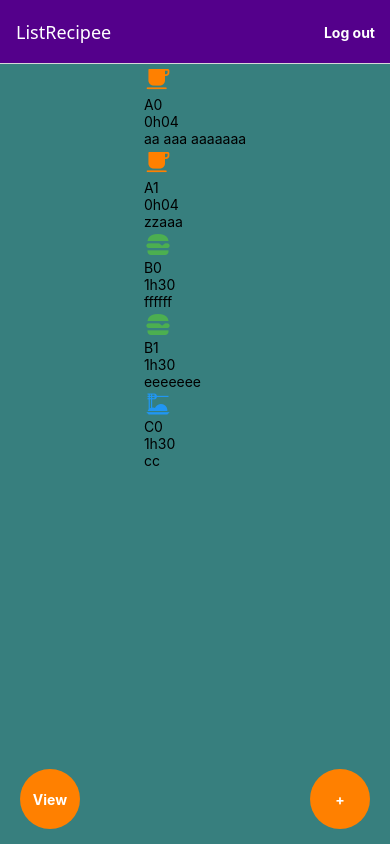
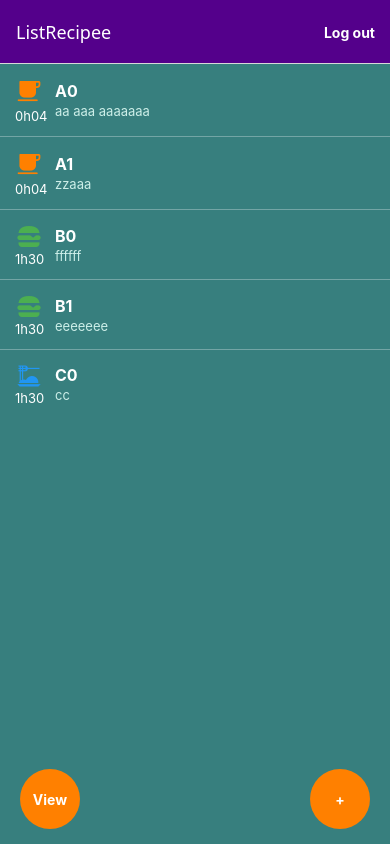
Before and after one commit to Alexlegamer427/Recipeasy, a React Native app: screen /ListRecipee in a window 390 px wide. Built offline with nearby package versions, Linux system fonts and the light colour scheme.

Commit message:
add list UI

```diff
--- a/pages/ListRecipee.js
+++ b/pages/ListRecipee.js
@@ -7,6 +7,9 @@
   export default function ListRecipee({navigation,route}) {
 
     const TextColor = '#FFFFFF';
+    const breakfastColor = '#ff8000';
+    const dinnerColor = '#2196f3';
+    const lunchColor = '#4caf50';
 
     const categoryIcons = {
         1: { lib: Ionicons, name: 'cafe' },
@@ -28,6 +31,7 @@
         { category: 2, name: 'B1', durationHours: 1, durationMinutes: 30, description: 'eeeeeee' },
     ]);
 
+
     useFocusEffect(
         useCallback(() => {
             const newRecipe = route.params?.newRecipe;
@@ -40,7 +44,7 @@
 
     const sortedRecipes = [...recipes].sort((a, b) => a.name.localeCompare(b.name));
 
-        const handleView = () => {
+    const handleView = () => {
         if (recipes.length == 0) {
             console.log('Aucune recette à afficher');
             return;
@@ -66,24 +70,34 @@
                     { opacity: pressed ? 0.6 : 1 }
                 ]}
             >
-                <IconComponent
-                    name={iconName}
-                    size={28}
-                    color={item.category === 1 ? '#ff8000' : item.category === 2 ? '#4caf50' : '#2196f3'}
-                    style={{ marginRight: 12 }}
-                />
+                <View>
+
+                    <IconComponent
+                        name={iconName}
+                        size={28}
+                        color={item.category === 1 ? breakfastColor : item.category === 2 ? lunchColor : dinnerColor}
+                        style={styles.iconSpacing }
+                    />
+                    <Text style={styles.recipeDuration}>
+                                {formatDuration(item.durationHours, item.durationMinutes)}
+                    </Text>
+
+                </View>
 
                 <View style={styles.recipeItemText}>
+
                     <View style={styles.recipeItemHeader}>
+
                         <Text style={styles.recipeName}>{item.name}</Text>
-                        <Text style={styles.recipeDuration}>
-                            {formatDuration(item.durationHours, item.durationMinutes)}
-                        </Text>
+
                     </View>
+
                     <Text style={styles.recipeDescription} numberOfLines={1}>
                         {item.description}
                     </Text>
+
                 </View>
+
             </Pressable>
         );
     };
@@ -91,18 +105,23 @@
   return (
 
     <View style={styles.centerBox}>
+
         <View style={styles.listContent}>
+
             <FlatList
                 data={sortedRecipes}
                 keyExtractor={(item, index) => `${item.name}-${index}`}
                 renderItem={renderItem}
                 ItemSeparatorComponent={() => <View style={styles.separator} />}
                 ListEmptyComponent={() => (
+
                     <Text style={{ color: TextColor, textAlign: 'center', marginTop: 20 }}>
                         Aucune recette pour l'instant
                     </Text>
+
                 )}
             />
+
         </View>
 
       <View style={styles.bottomBar}>
@@ -116,6 +135,7 @@
           </TouchableHighlight>
 
       </View>
+
     </View>
 
   );
--- a/styles/styles.js
+++ b/styles/styles.js
@@ -172,5 +172,49 @@ roundButton: {
   alignItems: 'center',
   alignSelf: 'center',
 },
+listContent: {
+    flex: 1,
+    width: '100%',
+
+},
+recipeItem: {
+    flexDirection: 'row',
+    alignItems: 'center',
+    paddingVertical: 12,
+    paddingHorizontal: 15,
+    width: '100%',
+},
+recipeItemText: {
+    flex: 1,   // prend tout l'espace restant après l'icône
+},
+recipeItemHeader: {
+    flexDirection: 'row',
+    justifyContent: 'space-between',
+    alignItems: 'baseline',
+},
+recipeName: {
+    color: '#FFFFFF',
+    fontWeight: 'bold',
+    fontSize: 16,
+},
+recipeDuration: {
+    color: '#FFFFFF',
+    fontSize: 13,
+},
+recipeDescription: {
+    color: '#cceee8',   // gris-blanc légèrement atténué, comme sur ton image
+    fontSize: 13,
+    marginTop: 2,
+},
+separator: {
+    height: 1,
+    backgroundColor: '#FFFFFF',
+    opacity: 0.3,
+    width: '100%',
+},
+iconSpacing: {
+    marginRight: 12,
+},
+
 
 });
```
